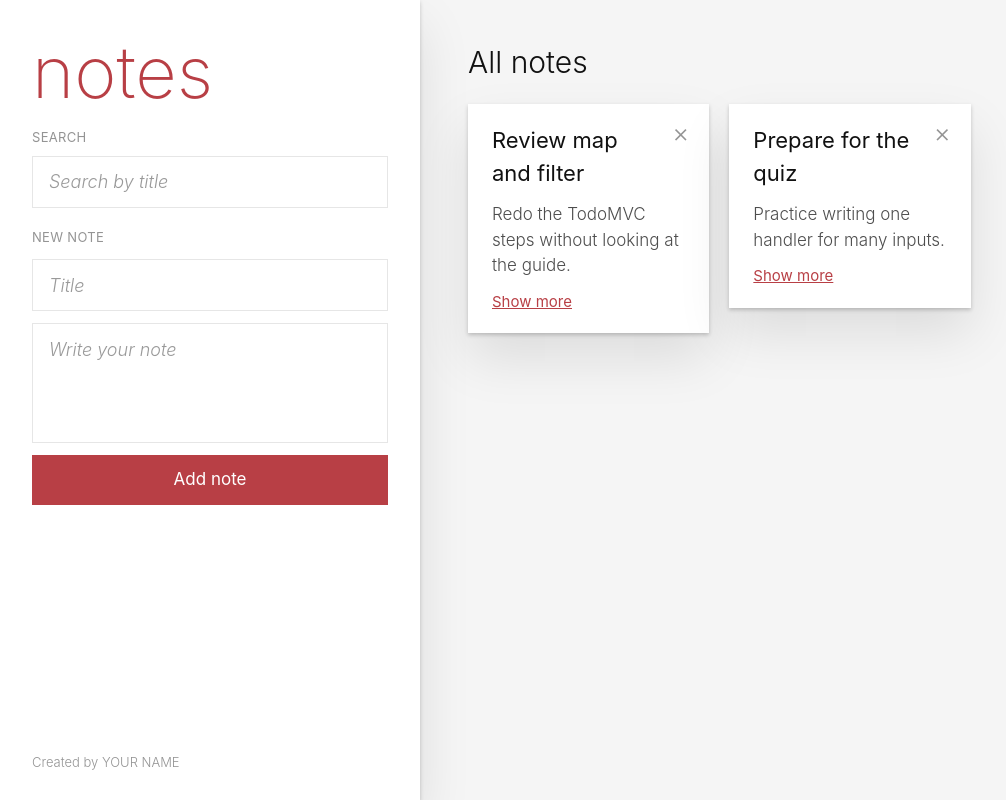
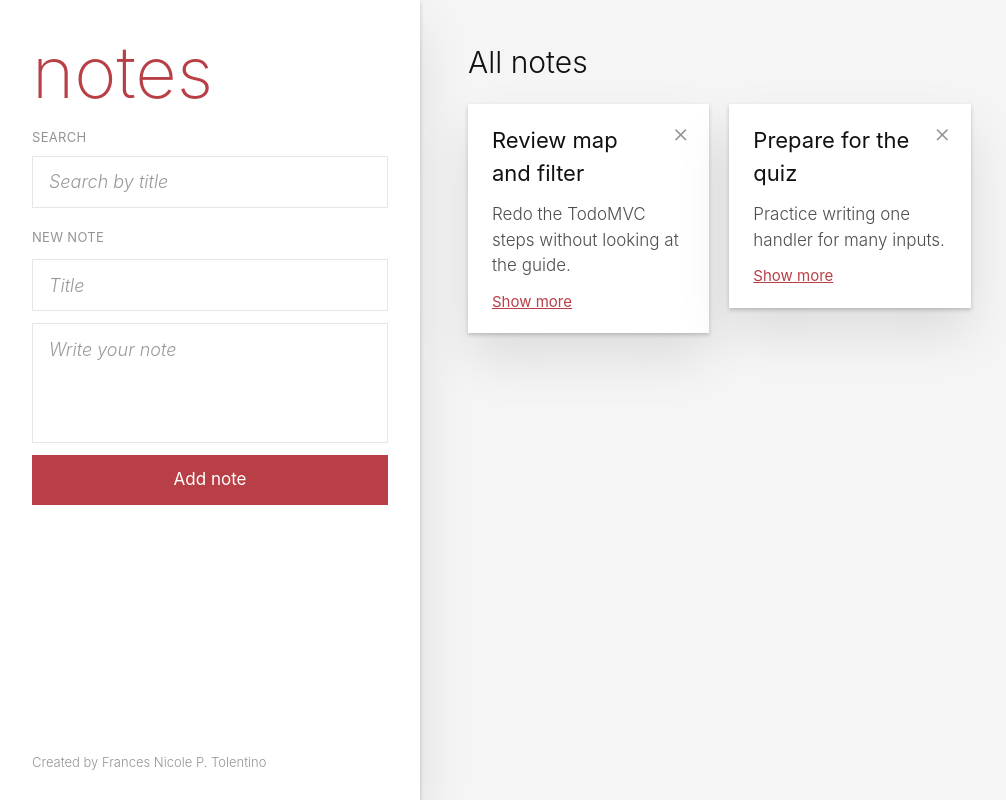
Before and after one commit to francesnicoletolentino/csit340g6-notes, a React (Vite) app: page / in a window 1280 px wide. Shown: the whole page, without its empty margins (0-1006 px from the left). Built offline with nearby package versions, Linux system fonts and the light colour scheme.

Commit message:
chore: replace YOUR NAME with Frances Nicole P. Tolentino

```diff
--- a/src/App.jsx
+++ b/src/App.jsx
@@ -5,7 +5,7 @@ function App() {
   return (
     <div className="bg-[#f5f5f5] font-light text-[#111]">
       <Notes />
-      <Info name="YOUR NAME" />
+      <Info name="Frances Nicole P. Tolentino" />
     </div>
   )
 }
```
